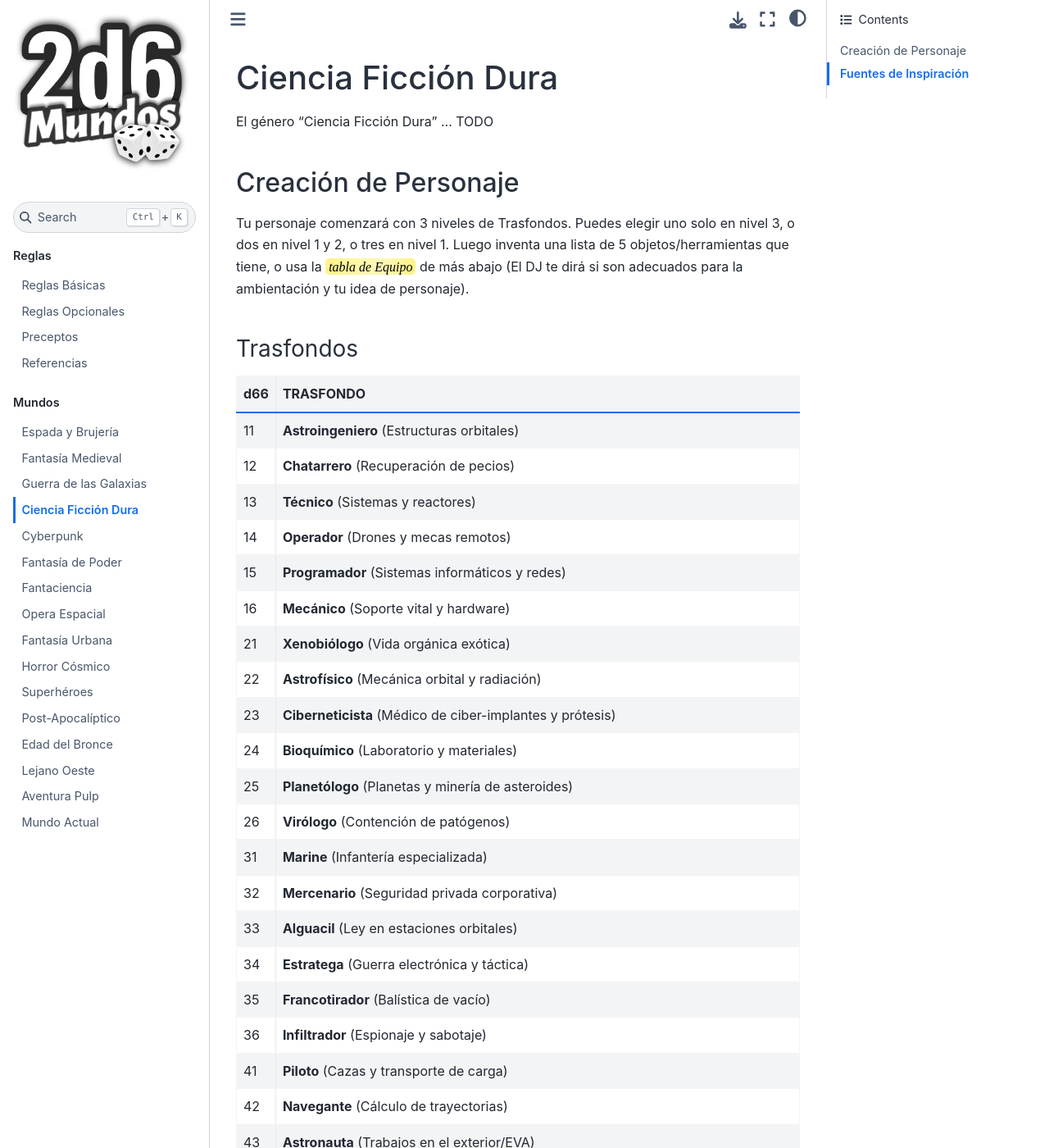
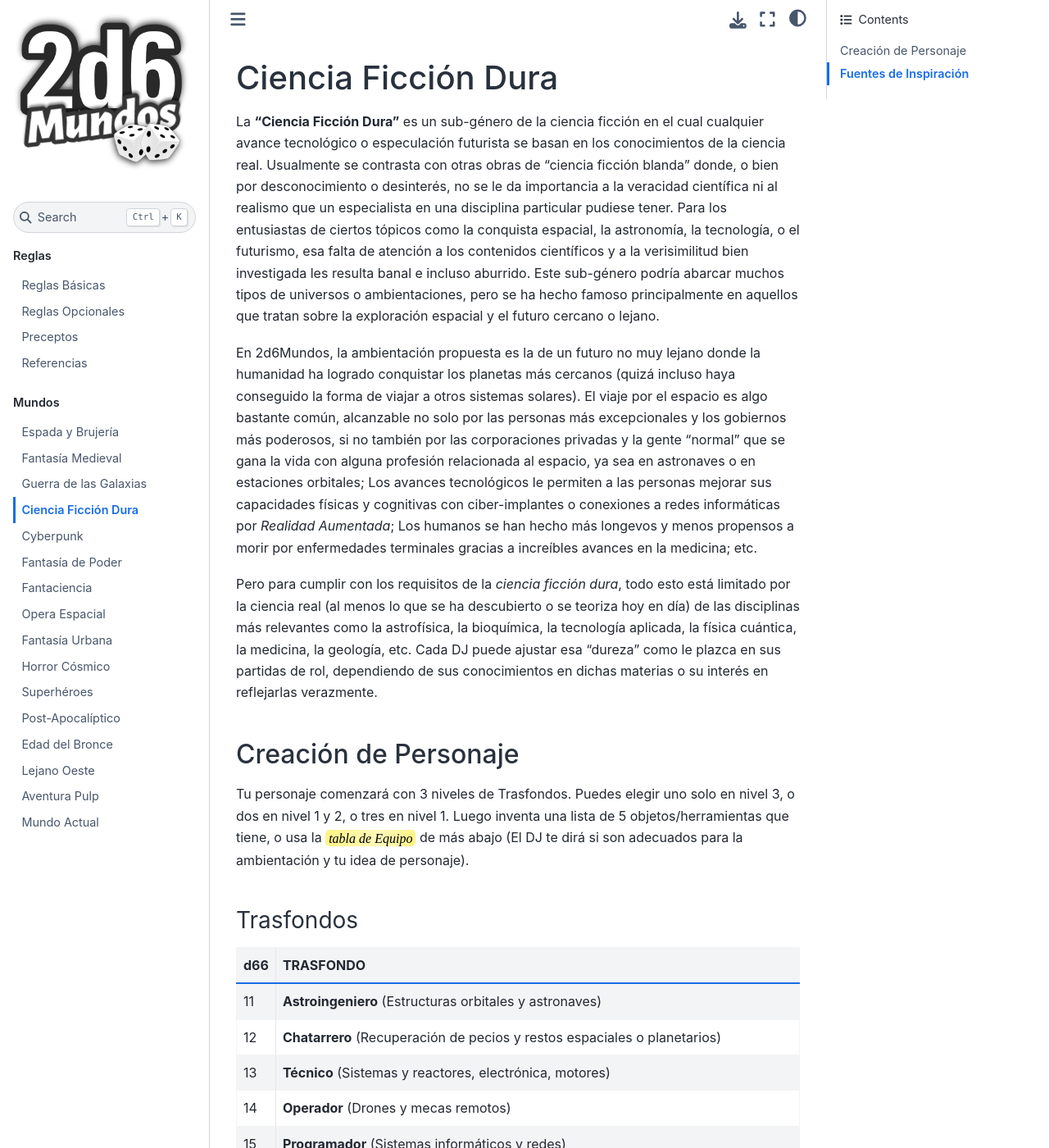
Before and after one commit to TaTooKa/2d6Mundos, a Sphinx documentation site: the page built from docs/source/pages/worlds/ciencia-ficcion-dura.rst, in a window 1280 px wide and 1400 px high. Shown: the whole window at 82% size. Built offline with Sphinx 7.4.7 and the Sphinx Book theme 1.1.4, drawn with Linux system fonts in a browser that asks for light colours; some web fonts are replaced; cross-references to code outside the pages are shown as plain code; some of the changed text lies outside the part shown.

Commit message:
minor fixes

```diff
--- a/docs/source/pages/worlds/ciencia-ficcion-dura.rst
+++ b/docs/source/pages/worlds/ciencia-ficcion-dura.rst
@@ -1,7 +1,12 @@
 Ciencia Ficción Dura
 ====================
 
-El género "Ciencia Ficción Dura" ... TODO
+La **"Ciencia Ficción Dura"** es un sub-género de la ciencia ficción en el cual cualquier avance tecnológico o especulación futurista se basan en los conocimientos de la ciencia real. Usualmente se contrasta con otras obras de "ciencia ficción blanda" donde, o bien por desconocimiento o desinterés, no se le da importancia a la veracidad científica ni al realismo que un especialista en una disciplina particular pudiese tener. Para los entusiastas de ciertos tópicos como la conquista espacial, la astronomía, la tecnología, o el futurismo, esa falta de atención a los contenidos científicos y a la verisimilitud bien investigada les resulta banal e incluso aburrido. Este sub-género podría abarcar muchos tipos de universos o ambientaciones, pero se ha hecho famoso principalmente en aquellos que tratan sobre la exploración espacial y el futuro cercano o lejano.
+
+En 2d6Mundos, la ambientación propuesta es la de un futuro no muy lejano donde la humanidad ha logrado conquistar los planetas más cercanos (quizá incluso haya conseguido la forma de viajar a otros sistemas solares). El viaje por el espacio es algo bastante común, alcanzable no solo por las personas más excepcionales y los gobiernos más poderosos, si no también por las corporaciones privadas y la gente "normal" que se gana la vida con alguna profesión relacionada al espacio, ya sea en astronaves o en estaciones orbitales; Los avances tecnológicos le permiten a las personas mejorar sus capacidades físicas y cognitivas con ciber-implantes o conexiones a redes informáticas por *Realidad Aumentada*; Los humanos se han hecho más longevos y menos propensos a morir por enfermedades terminales gracias a increíbles avances en la medicina; etc.
+
+Pero para cumplir con los requisitos de la *ciencia ficción dura*, todo esto está limitado por la ciencia real (al menos lo que se ha descubierto o se teoriza hoy en día) de las disciplinas más relevantes como la astrofísica, la bioquímica, la tecnología aplicada, la física cuántica, la medicina, la geología, etc. Cada DJ puede ajustar esa "dureza" como le plazca en sus partidas de rol, dependiendo de sus conocimientos en dichas materias o su interés en reflejarlas verazmente.
+
 
 Creación de Personaje
 ---------------------
@@ -15,39 +20,39 @@
    :widths: 5, 95
    :header: "d66", "TRASFONDO"
 
-   "11", "**Astroingeniero** (Estructuras orbitales)"
-   "12", "**Chatarrero** (Recuperación de pecios)"
-   "13", "**Técnico** (Sistemas y reactores)"
+   "11", "**Astroingeniero** (Estructuras orbitales y astronaves)"
+   "12", "**Chatarrero** (Recuperación de pecios y restos espaciales o planetarios)"
+   "13", "**Técnico** (Sistemas y reactores, electrónica, motores)"
    "14", "**Operador** (Drones y mecas remotos)"
    "15", "**Programador** (Sistemas informáticos y redes)"
    "16", "**Mecánico** (Soporte vital y hardware)"
-   "21", "**Xenobiólogo** (Vida orgánica exótica)"
-   "22", "**Astrofísico** (Mecánica orbital y radiación)"
+   "21", "**Xenobiólogo** (Vida orgánica exótica o alienígena)"
+   "22", "**Astrofísico** (Mecánica orbital, radiación, teoría estelar)"
    "23", "**Ciberneticista** (Médico de ciber-implantes y prótesis)"
-   "24", "**Bioquímico** (Laboratorio y materiales)"
+   "24", "**Bioquímico** (Laboratorio y materiales, flora en gravedad-0)"
    "25", "**Planetólogo** (Planetas y minería de asteroides)"
-   "26", "**Virólogo** (Contención de patógenos)"
-   "31", "**Marine** (Infantería especializada)"
-   "32", "**Mercenario** (Seguridad privada corporativa)"
-   "33", "**Alguacil** (Ley en estaciones orbitales)"
-   "34", "**Estratega** (Guerra electrónica y táctica)"
-   "35", "**Francotirador** (Balística de vacío)"
+   "26", "**Virólogo** (Contención de patógenos y conocimiento de armas biológicas)"
+   "31", "**Marine** (Infantería especializada en entornos extraterrestres)"
+   "32", "**Mercenario** (Seguridad privada corporativa o fuerzas armadas por contrato)"
+   "33", "**Alguacil** (Agente de la ley en estaciones orbitales o en colonias planetarias)"
+   "34", "**Estratega** (Tácticas de guerra espacial, electrónica y táctica)"
+   "35", "**Francotirador** (Balística de largo alcance o en el vacío)"
    "36", "**Infiltrador** (Espionaje y sabotaje)"
    "41", "**Piloto** (Cazas y transporte de carga)"
-   "42", "**Navegante** (Cálculo de trayectorias)"
-   "43", "**Astronauta** (Trabajos en el exterior/EVA)"
+   "42", "**Navegante** (Cálculo de trayectorias y presupuestos de combustible)"
+   "43", "**Astronauta** (Trabajos en el exterior/EVA en el vacío o en planetas)"
    "44", "**Operario** (obrero, trabajador de maquinaria pesada, o minero)"
-   "45", "**Explorador** (Reconocimiento del espacio profundo)"
-   "46", "**Minero** (Extracción de recursos pesados)"
+   "45", "**Explorador** (Reconocimiento del espacio profundo y planetas vírgenes)"
+   "46", "**Minero** (Extracción de recursos pesados y minería de asteroides)"
    "51", "**Ejecutivo** (Intereses y enlaces corporativos)"
-   "52", "**Diplomático** (Relaciones interplanetarias)"
-   "53", "**Xeno-arqueólogo** (ruinas o restos extraterrestres)"
+   "52", "**Diplomático** (Relaciones interplanetarias entre estados o corporaciones)"
+   "53", "**Xenoarqueólogo** (ruinas o restos de civilizaciones extraterrestres)"
    "54", "**Bróker** (Tráfico de información y datos)"
    "55", "**Sofontólogo** (psicología de todo tipo de formas inteligentes)"
    "56", "**Detective** (Investigador privado o del cuerpo policial)"
    "61", "**Sideral** (Nativo del espacio y la gravedad-0)"
    "62", "**Contrabandista** (Mercancías ilegales)"
-   "63", "**Periodista** (Corresponsal de medios)"
+   "63", "**Periodista** (Corresponsal de medios o de investigación)"
    "64", "**Colono** (agricultura, administración y supervivencia)"
    "65", "**Cazarrecompensas** (Rastreo y captura de fugitivos)"
    "66", "**Médico** (Tratamientos médicos y de primeros auxilios)"
@@ -63,17 +68,26 @@
    "12. Exotraje industrial", "22. Cortador de plasma", "32. Grapadora médica de tejido"
    "13. Chaleco de aramida líquida", "23. Cuchillo de monofilamento", "33. Filtro respirador portátil"
    "14. Casco con HUD integrado", "24. Palanca de titanio", "34. Inyectores de estimulantes"
-   "15. Pistola magnética (Gauss)", "25. Herramienta multifunción electrónica", "35. Batería de fusión de repuesto"
-   "16. Fusil de asalto sin vaina", "26. Escáner de mano médico", "36. Cuerda de polímero de alta resistencia"
+   "15. Pistola magnética *Gauss*", "25. Herramienta multifunción electrónica", "35. Batería de fusión de repuesto"
+   "16. Rifle de asalto de Pulso", "26. Escáner de mano médico", "36. Cuerda de polímero de alta resistencia"
    "", "", ""
-   "41. Escopeta de perdigones de polímero", "51. Soplete de soldadura compacta", "61. Anclaje magnético manual"
-   "42. Lanzadardos neumático", "52. Inyector de epoxi sellador", "62. Bengala química de vacío"
+   "41. Escopeta de perdigones de polímero", "51. Soplete de soldadura compacta", "61. Botas de Anclaje magnético"
+   "42. Lanzadardos neumático *Flechette*", "52. Inyector de epoxi sellador", "62. Bengala química de vacío"
    "43. Aturdidor sónico", "53. Terminal de datos portátil (Datapad)", "63. Raciones de supervivencia compactas"
-   "44. Sonda de reconocimiento remota", "54. Contador Geiger-Mueller digital", "64. Purificador de agua por ósmosis"
+   "44. Sonda de reconocimiento remota", "54. Contador *Geiger-Mueller* digital", "64. Purificador de agua por ósmosis"
    "45. Analizador de atmósfera portátil", "55. Gafas de visión infrarroja", "65. Pintura magnética en espray"
-   "46. Bloqueador de señales portátil", "56. Lector de tarjetas de acceso", "66. Cifrador de comunicaciones cuántico"
+   "46. Bloqueador de señales portátil", "56. Gafas de *Realidad Aumentada*", "66. Cifrador de comunicaciones cuántico"
 
 Fuentes de Inspiración
 ----------------------
 
-TODO
+* Saga **The Expanse** de James S.A. Corey
+* **2001: Una Odisea Espacial** de Arthur C. Clarke
+* **For All Mankind** de Ronald D. Moore, Matt Wolpert, y Ben Nedivi
+* Saga y universo **Alien** de Ridley Scott
+* La **Trilogía de Marte** de Kim Stanley Robinson
+* **2001 Nights** de Yukinobu Hoshino
+* **Planetes** de Makoto Yukimura
+* **The Martian** y **Project Hail Mary** de Andy Weir
+* **Gravity** de Alfonso Cuarón
+* **Interstellar** de Christopher Nolan
```
